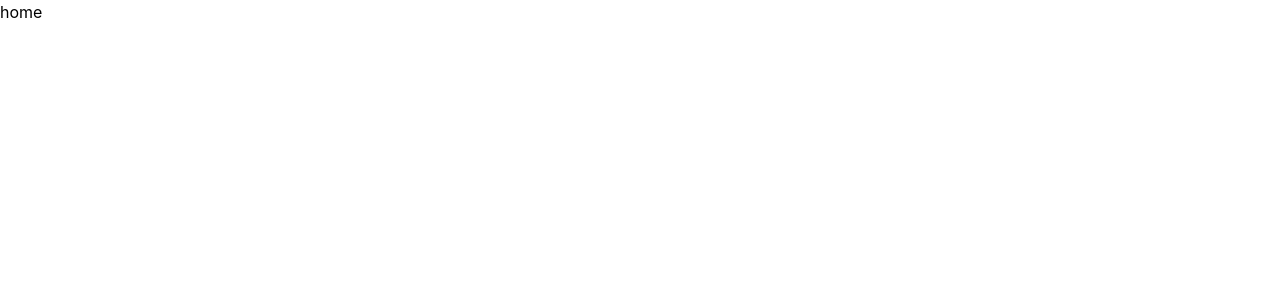
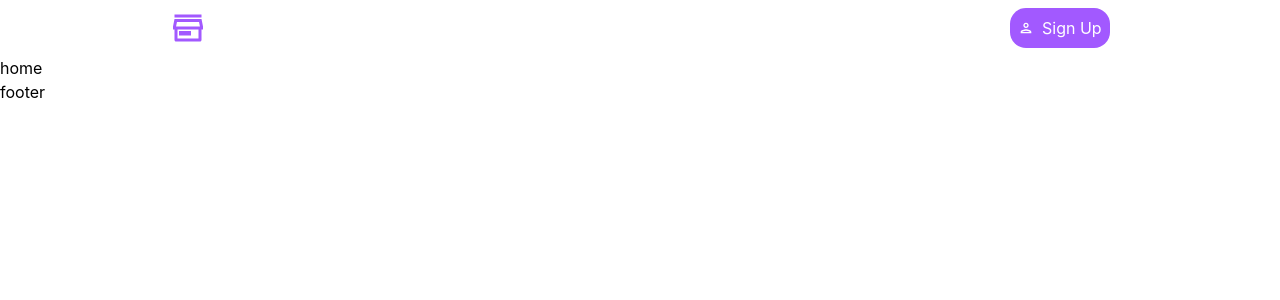
Before and after one commit to adam-ibrahim-rar/NFT_MarketPlace, a React (Vite) app in the folder client/: page / in a window 1280 px wide. Shown: the top 300 px of the page. Built offline with nearby package versions, Linux system fonts and the light colour scheme.

Commit message:
creat the header

```diff
--- a/client/package.json
+++ b/client/package.json
@@ -13,6 +13,7 @@
     "@tailwindcss/vite": "^4.3.2",
     "react": "^19.2.7",
     "react-dom": "^19.2.7",
+    "react-icons": "^5.7.0",
     "react-router-dom": "^7.18.1",
     "tailwindcss": "^4.3.2"
   },
--- a/client/src/App.jsx
+++ b/client/src/App.jsx
@@ -4,9 +4,13 @@ import SingUp from "./Pages/SingUp";
 import Ranking from "./Pages/Ranking";
 import MarketPlace from "./Pages/MarketPlace";
 import NotFound from "./Pages/NotFound";
+import Header from "./Components/Header";
+import Footer from "./Components/Footer";
+import "./Style/App.css";
 export default function App() {
   return (
-    <BrowserRouter>
+    <BrowserRouter >
+    <Header/>
       <Routes>
         <Route path="/" element={<Home />} />
         <Route path="/SingUp" element={<SingUp />} />
@@ -14,6 +18,7 @@ export default function App() {
         <Route path="/MarketPlace" element={<MarketPlace />} />
         <Route path="*" element={<NotFound />} />
       </Routes>
+    <Footer/>
     </BrowserRouter>
   );
 }
--- /dev/null
+++ b/client/src/Components/Footer.jsx
@@ -0,0 +1,9 @@
+import React from 'react'
+
+export default function Footer() {
+  return (
+    <div>
+      footer
+    </div>
+  )
+}
--- /dev/null
+++ b/client/src/Components/Header.jsx
@@ -0,0 +1,26 @@
+import { Link } from "react-router-dom";
+import { RiStore3Line } from "react-icons/ri";
+import SingUpBtn from "./SingUpBtn";
+export default function Header() {
+  return (
+    <div className="p-2 flex justify-around text-white items-center">
+      <Link to="/" className="flex items-center gap-2 w-xs">
+        <RiStore3Line className="text-primary text-4xl" />
+        <h1>NFT Marketplace</h1>
+      </Link>
+      <ul className="flex gap-5 items-center ">
+        <Link to="/MarketPlace">
+          <li>MarketPlace</li>
+        </Link>
+        <Link to="/Ranking">
+          <li>Ranking</li>
+        </Link>
+        <Link to="/SingUp">
+          <li>
+            <SingUpBtn/>
+          </li>
+        </Link>
+      </ul>
+    </div>
+  );
+}
--- /dev/null
+++ b/client/src/Components/SingUpBtn.jsx
@@ -0,0 +1,11 @@
+import React from "react";
+import { MdOutlinePerson } from "react-icons/md";
+
+export default function SingUpBtn() {
+  return (
+    <button className="bg-primary hover:bg-hover-btn cursor-pointer p-2 rounded-2xl flex items-center gap-2">
+  <MdOutlinePerson />
+  Sign Up
+</button>
+  );
+}
--- /dev/null
+++ b/client/src/Style/App.css
@@ -0,0 +1,3 @@
+body{
+    background-color: var(--color-background);
+}
--- a/client/src/index.css
+++ b/client/src/index.css
@@ -1 +1,8 @@
-@import "tailwindcss"
+@import "tailwindcss";
+
+@theme {
+  --color-primary: #a259ff;
+  --color-hover-btn: #5b21b6;
+  --color-background: #2b2b2b;
+  --color-card: #3b3b3b;
+}
```
Also changed, not shown: 1 other file (tests, documents, lock files or other folders).
